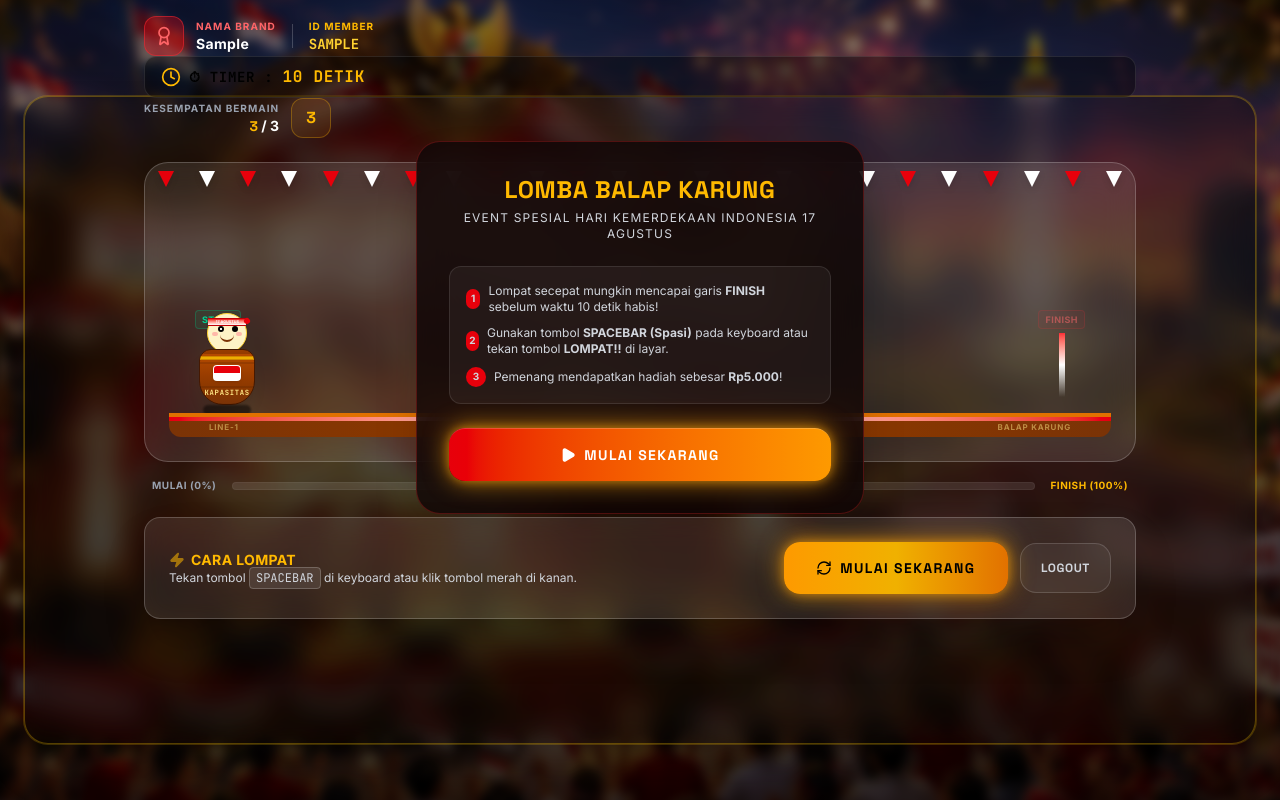
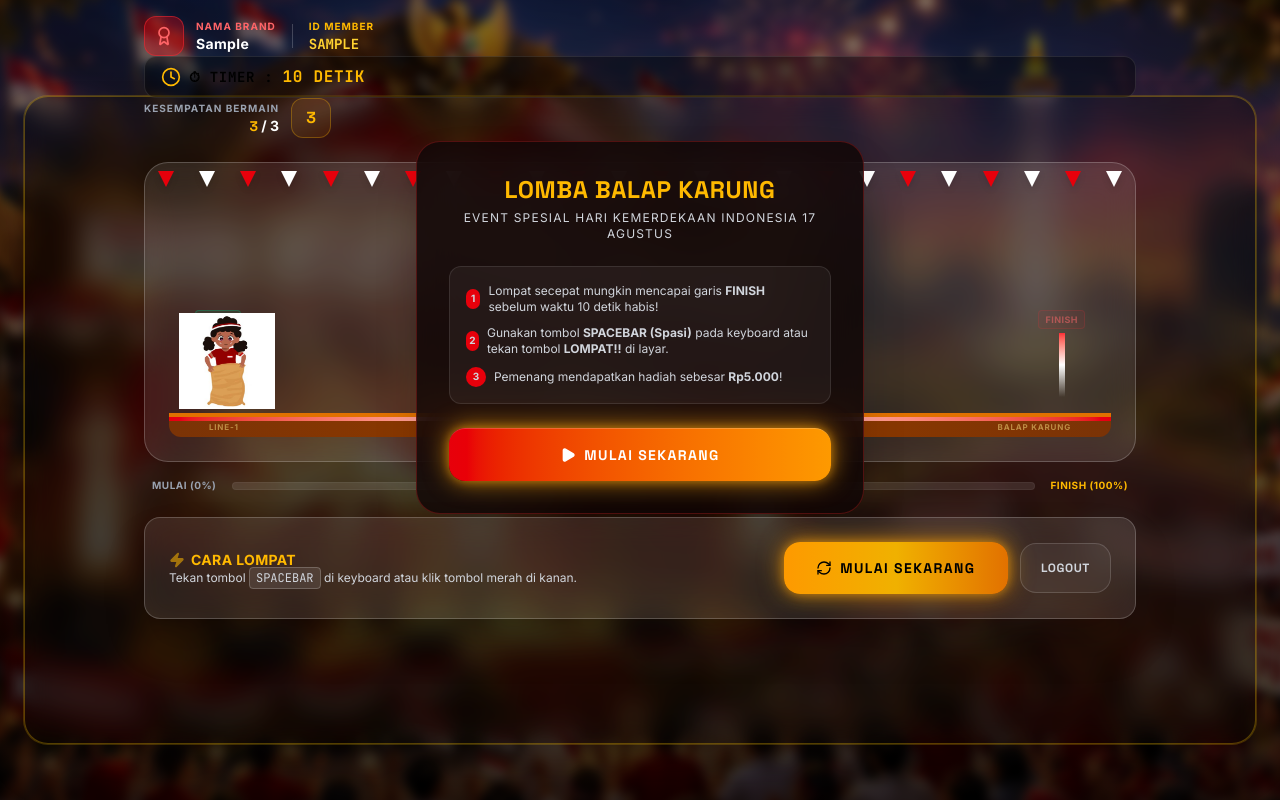
Before and after one commit to telemkt889/event17agustus, a React (Vite) app: page / in a window 1280 px wide. Both pictures are taken after typing "Sample", "Sample" into the empty fields and a click on the button "MULAI BERMAIN". Built offline with nearby package versions, Linux system fonts and the light colour scheme.

Commit message:
Update GameScreen.tsx

```diff
--- a/src/components/GameScreen.tsx
+++ b/src/components/GameScreen.tsx
@@ -422,66 +422,11 @@ return (
               style={{ left: '50px' }} // fallback start point
               id="sack_jumper_character"
             >
-              {/* Jumper Headband (Ikat Kepala Merah Putih) & Face */}
-              <div className="relative flex flex-col items-center">
-                {/* Straw Hat or Hair */}
-                <div className="w-10 h-10 rounded-full bg-amber-100 border border-amber-300 relative shadow flex items-center justify-center">
-
-                  {/* Eyes */}
-                  <div className="absolute top-3 left-2.5 flex gap-2">
-                    <div className="w-1.5 h-1.5 rounded-full bg-black flex items-center justify-center">
-                      <div className="w-0.5 h-0.5 rounded-full bg-white absolute top-0.5 left-0.5" />
-                    </div>
-                    <div className="w-1.5 h-1.5 rounded-full bg-black flex items-center justify-center">
-                      <div className="w-0.5 h-0.5 rounded-full bg-white absolute top-0.5 left-0.5" />
-                    </div>
-                  </div>
-
-                  {/* Mouth / Smile */}
-                  <div className={`absolute bottom-2.5 w-3.5 h-2 rounded-b-full border-b-2 border-amber-900 ${isJumping ? 'bg-red-500' : ''}`} />
-
-                  {/* Cheek Blush */}
-                  <div className="absolute top-4.5 left-1 w-1.5 h-1 rounded-full bg-rose-400/40" />
-                  <div className="absolute top-4.5 right-1 w-1.5 h-1 rounded-full bg-rose-400/40" />
-
-                  {/* Merah Putih Headband (Ikat Kepala) */}
-                  <div className="absolute top-1 left-0 right-0 h-2 bg-gradient-to-b from-red-600 to-white border-y border-red-700 flex justify-center items-center overflow-hidden">
-                    <span className="text-[5px] text-white font-extrabold uppercase scale-75">17 AGUSTUS</span>
-                  </div>
-
-                  {/* Headband tie knot on side */}
-                  <div className="absolute top-1 -right-1 w-1.5 h-1.5 bg-red-600 rotate-45 rounded-sm" />
-                </div>
-              </div>
-
-              {/* Gunny Sack (Karung Goni) body with custom decorations */}
-              <div className="relative -mt-1 w-14 h-14 bg-gradient-to-b from-amber-700 via-amber-800 to-amber-900 rounded-t-xl rounded-b-3xl border border-amber-950 flex flex-col justify-between items-center py-1.5 shadow-lg overflow-hidden">
-                {/* Sack wrinkles & bindings */}
-                <div className="absolute top-0 left-0 right-0 h-1 bg-amber-950/30" />
-                <div className="absolute top-3 left-0 right-0 h-0.5 bg-amber-950/20" />
-                <div className="absolute bottom-4 left-0 right-0 h-0.5 bg-amber-950/20" />
-
-                {/* Rope tying the sack at the waist */}
-                <div className="w-full h-1 bg-yellow-400/80 border-y border-yellow-600 relative z-10" />
-
-                {/* Indonesian Flag Emblem in the center of sack */}
-                <div className="w-7 h-4 border border-white/40 flex flex-col rounded overflow-hidden shadow-sm relative z-10 bg-white">
-                  <div className="h-1/2 bg-red-600 w-full" />
-                  <div className="h-1/2 bg-white w-full" />
-                </div>
-
-                {/* Text "RI" */}
-                <span className="text-[8px] font-mono font-bold text-amber-200 tracking-widest relative z-10 scale-90">KAPASITAS</span>
-              </div>
-
-              {/* Shadow Beneath Character (dynamic scaling based on jump height) */}
-              <div
-                className="absolute -bottom-1.5 w-12 h-2.5 bg-black/60 rounded-full blur-[1px] transition-transform duration-300"
-                style={{
-                  transform: `scale(${isJumping ? 0.4 : 1})`,
-                  opacity: isJumping ? 0.3 : 0.8,
-                }}
-              />
+              <img
+  src="/anime.png"
+  alt="Pemain Anime"
+  className="w-24 h-24 object-contain"
+/>
             </motion.div>
           </div>
 
```
